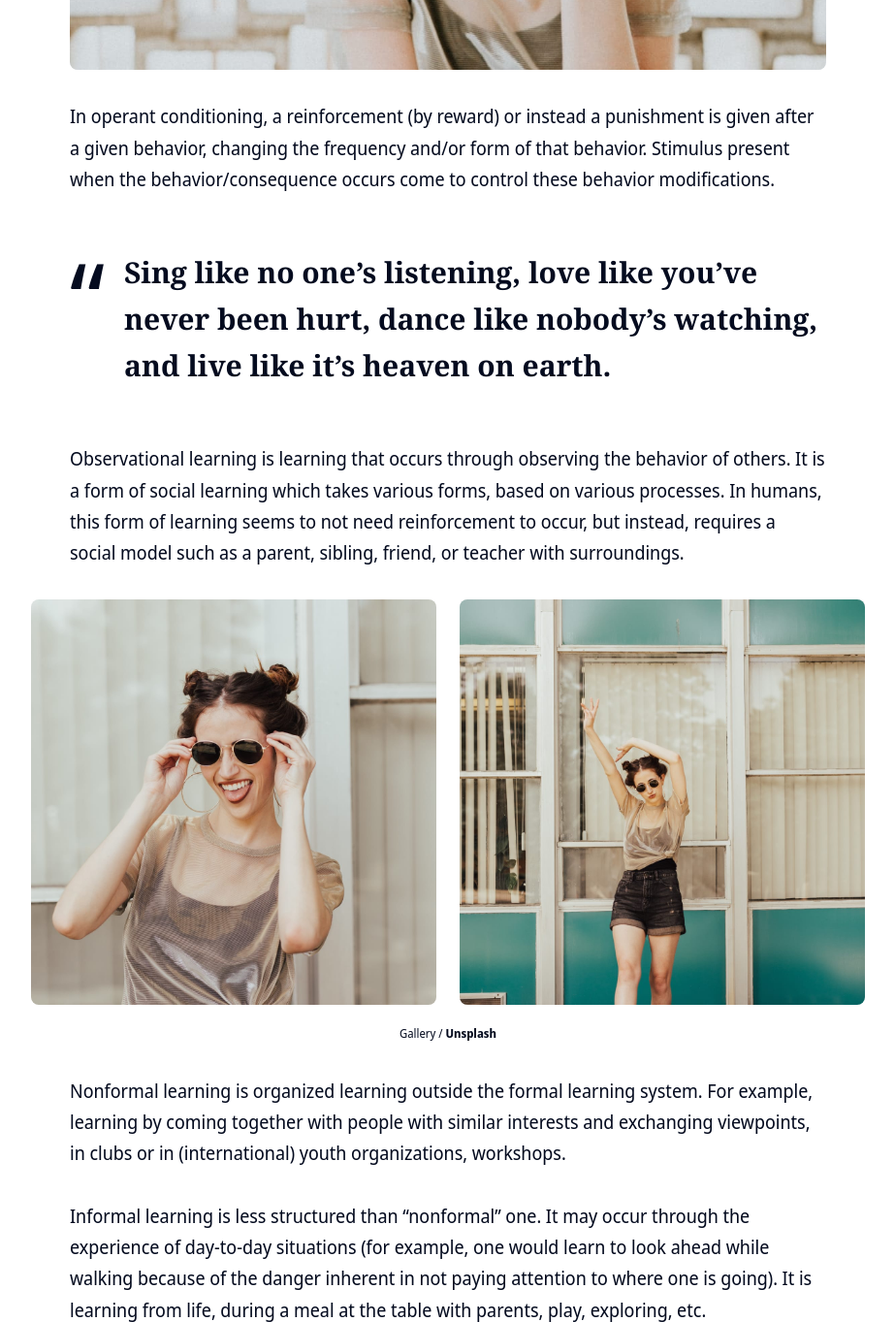
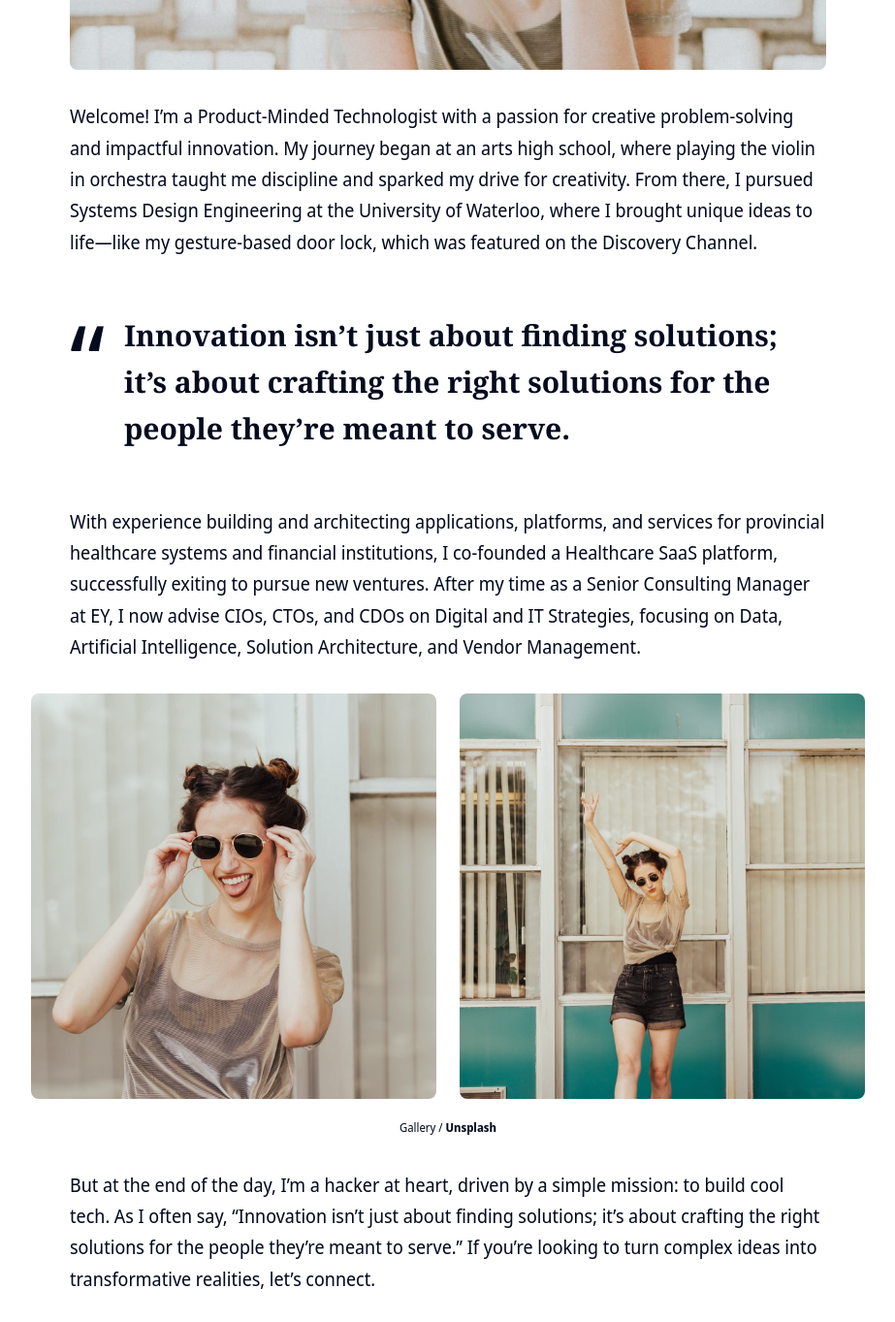
Before and after one commit to emphilip/emphilip.github.io, a Jekyll site: the page built from _pages/about.md, in a window 1280 px wide and 1400 px high, scrolled down 742 px, cut to the strip 0-1363 px from the top of the window. Shown: the whole strip at 97% size, without its empty margins (178-1101 px from the left). Built offline with Jekyll 4.4.1, drawn with Linux system fonts in a browser that asks for light colours; nearby versions of some CDN libraries.

Commit message:
Update About Me

```diff
--- a/_pages/about.md
+++ b/_pages/about.md
@@ -5,11 +5,11 @@ permalink: /about/
 image: '/images/102.jpg'
 ---
 
-In operant conditioning, a reinforcement (by reward) or instead a punishment is given after a given behavior, changing the frequency and/or form of that behavior. Stimulus present when the behavior/consequence occurs come to control these behavior modifications.
+Welcome! I’m a Product-Minded Technologist with a passion for creative problem-solving and impactful innovation. My journey began at an arts high school, where playing the violin in orchestra taught me discipline and sparked my drive for creativity. From there, I pursued Systems Design Engineering at the University of Waterloo, where I brought unique ideas to life—like my gesture-based door lock, which was featured on the Discovery Channel.
 
-> Sing like no one’s listening, love like you’ve never been hurt, dance like nobody’s watching, and live like it’s heaven on earth.
+> Innovation isn’t just about finding solutions; it’s about crafting the right solutions for the people they’re meant to serve.
 
-Observational learning is learning that occurs through observing the behavior of others. It is a form of social learning which takes various forms, based on various processes. In humans, this form of learning seems to not need reinforcement to occur, but instead, requires a social model such as a parent, sibling, friend, or teacher with surroundings.
+With experience building and architecting applications, platforms, and services for provincial healthcare systems and financial institutions, I co-founded a Healthcare SaaS platform, successfully exiting to pursue new ventures. After my time as a Senior Consulting Manager at EY, I now advise CIOs, CTOs, and CDOs on Digital and IT Strategies, focusing on Data, Artificial Intelligence, Solution Architecture, and Vendor Management.
 
 <div class="gallery-box">
   <div class="gallery">
@@ -19,9 +19,7 @@ Observational learning is learning that occurs through observing the behavior of
   <em>Gallery / <a href="https://unsplash.com/" target="_blank">Unsplash</a></em>
 </div>
 
-Nonformal learning is organized learning outside the formal learning system. For example, learning by coming together with people with similar interests and exchanging viewpoints, in clubs or in (international) youth organizations, workshops.
-
-Informal learning is less structured than "nonformal" one. It may occur through the experience of day-to-day situations (for example, one would learn to look ahead while walking because of the danger inherent in not paying attention to where one is going). It is learning from life, during a meal at the table with parents, play, exploring, etc.
+But at the end of the day, I’m a hacker at heart, driven by a simple mission: to build cool tech. As I often say, "Innovation isn’t just about finding solutions; it’s about crafting the right solutions for the people they’re meant to serve." If you're looking to turn complex ideas into transformative realities, let’s connect.
 
 <p><iframe src="https://player.vimeo.com/video/148003889?h=d36b8b4cbb" loading="lazy" width="640" height="360" frameborder="0" allowfullscreen></iframe></p>
 
```
Also changed, not shown: 1 other file.
